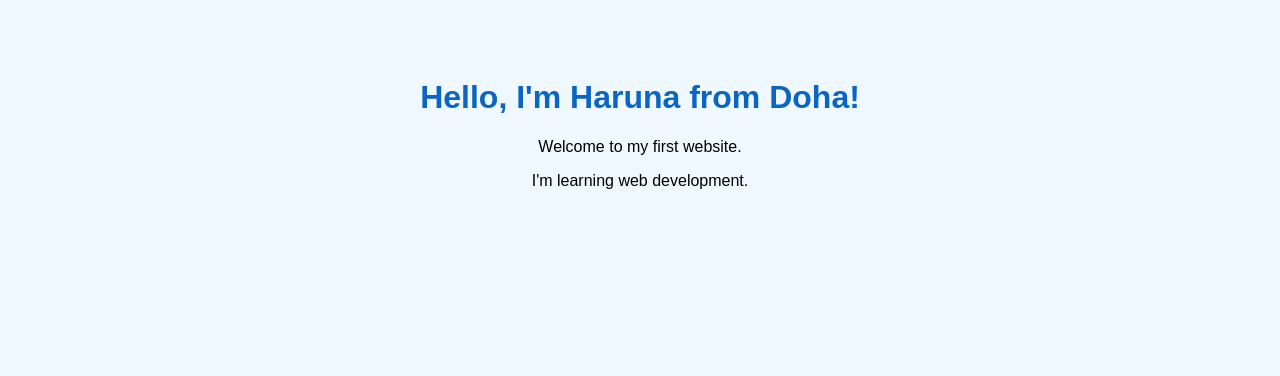
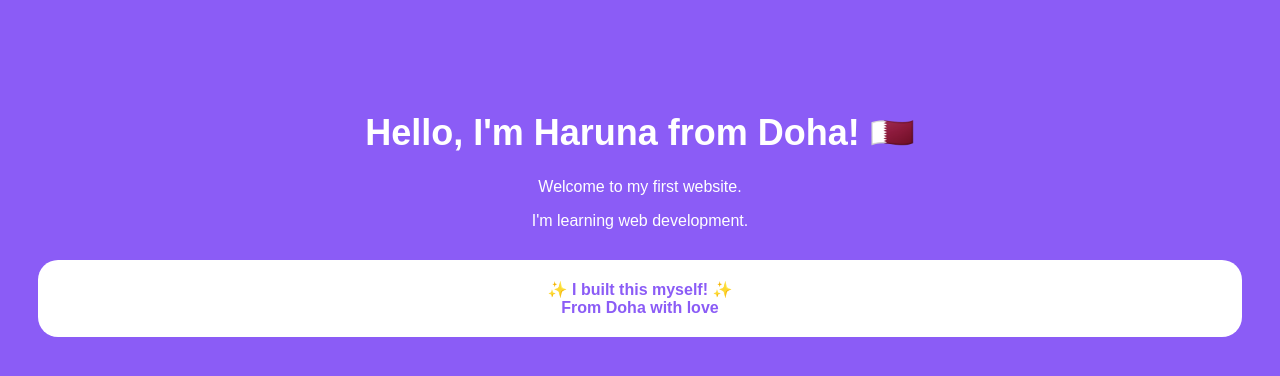
Before and after one commit to harunaversion/my-first-website, a plain HTML site: page index.html in a window 1280 px wide. Drawn offline with Linux system fonts and the light colour scheme.

Commit message:
Update index.html

```diff
--- a/index.html
+++ b/index.html
@@ -3,13 +3,18 @@
 <head>
 <title>Haruna - Portfolio</title>
 <style>
-body { font-family: sans-serif; text-align: center; padding: 50px; background: #f0f8ff; }
-h1 { color: #0a66c2; }
+body { font-family: sans-serif; text-align: center; background: #8B5CF6; color: white; padding-top: 80px; }
+h1 { font-size: 36px; }
+.box { background: white; color: #8B5CF6; padding: 20px; border-radius: 20px; margin: 30px; font-weight: bold; }
 </style>
 </head>
 <body>
-<h1>Hello, I'm Haruna from Doha!</h1>
+<h1>Hello, I'm Haruna from Doha! 🇶🇦</h1>
 <p>Welcome to my first website.</p>
 <p>I'm learning web development.</p>
+<div class="box">
+✨ I built this myself! ✨<br>
+From Doha with love
+</div>
 </body>
 </html>
```
